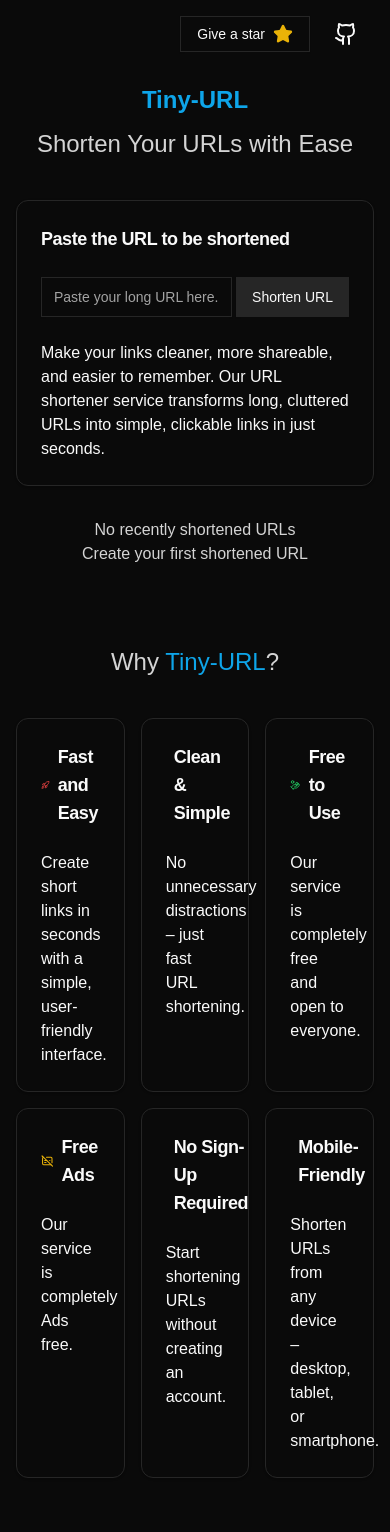
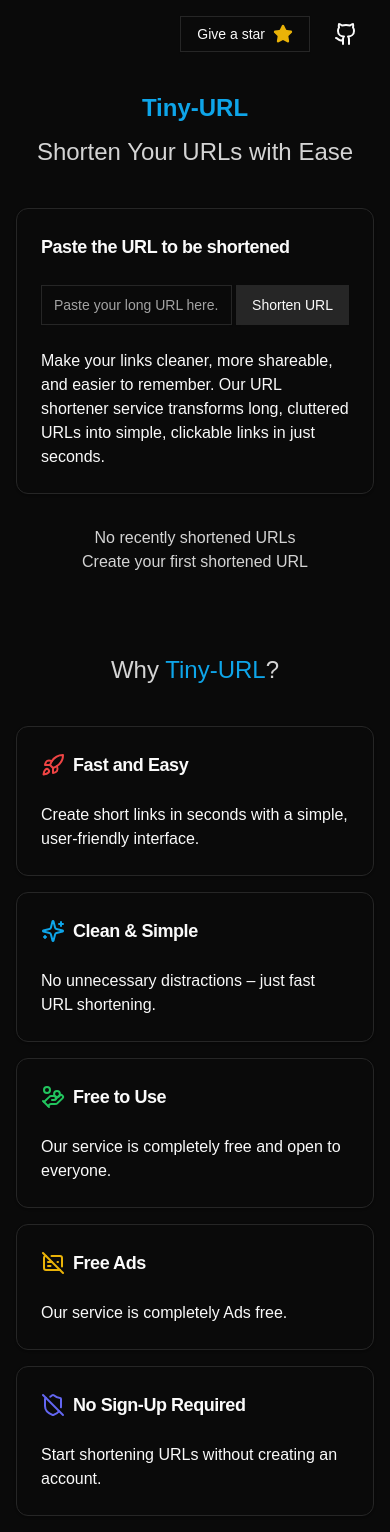
Before and after one commit to Kei-K23/tiny-url, a Next.js app: page / in a window 390 px wide. Shown: the top 1532 px of the page. Built offline with nearby package versions, Linux system fonts and the light colour scheme.

Commit message:
Update the README.md

```diff
--- a/src/components/data-table/table.tsx
+++ b/src/components/data-table/table.tsx
@@ -51,7 +51,7 @@ export function DataTable<TData, TValue>({
   });
 
   return (
-    <div className="mx-auto max-w-4xl rounded-md border mt-8 p-4">
+    <div className="mx-auto max-w-4xl rounded-lg border mt-8 p-4">
       <div className="flex items-center py-4">
         <Input
           placeholder="Filter URL..."
--- a/src/components/features-section.tsx
+++ b/src/components/features-section.tsx
@@ -8,7 +8,7 @@ export default function FeaturesSection() {
       <h2 className="text-center text-2xl md:text-4xl text-neutral-300">
         Why <span className="text-sky-500">Tiny-URL</span>?
       </h2>
-      <div className="mt-10 grid grid-cols-3 gap-4 ">
+      <div className="mt-10 grid grid-cols-1 md:grid-cols-3 gap-4 ">
         {FEATURES.map(({ Icon, title, description, color }) => (
           <FeatureItem
             key={title}
--- a/src/components/footer.tsx
+++ b/src/components/footer-section.tsx
@@ -1,6 +1,6 @@
 import React from "react";
 
-export default function Footer() {
+export default function FooterSection() {
   return (
     <footer>
       <p className="text-center text-neutral-400">
--- a/src/components/header-section.tsx
+++ b/src/components/header-section.tsx
@@ -9,7 +9,7 @@ export default function HeaderSection() {
     <div className="w-full flex justify-end">
       <div className="flex items-center gap-2">
         <Link
-          href={""}
+          href={"https://github.com/Kei-K23/tiny-url"}
           target="_blank"
           className={cn(
             buttonVariants({
@@ -21,7 +21,7 @@ export default function HeaderSection() {
           <Star className="text-yellow-500 fill-yellow-500 ml-2 size-[20px]" />
         </Link>
         <Link
-          href={""}
+          href={"https://github.com/Kei-K23/tiny-url"}
           target="_blank"
           className={cn(
             buttonVariants({
--- a/src/components/home-screen.tsx
+++ b/src/components/home-screen.tsx
@@ -8,8 +8,8 @@ import { columns } from "./data-table/columns";
 import { URLMapping } from "@/type";
 import { getStorageItems } from "@/lib/storage";
 import FeaturesSection from "./features-section";
-import Footer from "./footer";
 import HeaderSection from "./header-section";
+import FooterSection from "./footer-section";
 
 export default function HomeScreen() {
   const [longURL, setLongURL] = useState<string>("");
@@ -33,7 +33,7 @@ export default function HomeScreen() {
   return (
     <main className="p-4">
       <HeaderSection />
-      <h1 className="text-center mt-8 md:mt-10 text-2xl md:text-4xl font-bold text-sky-500">
+      <h1 className="text-center mt-10 md:mt-12 text-2xl md:text-4xl font-bold text-sky-500">
         Tiny-URL
       </h1>
       <h2 className="mt-3 text-center text-2xl md:text-4xl text-neutral-300">
@@ -65,7 +65,7 @@ export default function HomeScreen() {
         </div>
       )}
       <FeaturesSection />
-      <Footer />
+      <FooterSection />
     </main>
   );
 }
```
Also changed, not shown: 1 other file (tests, documents, lock files or other folders).
